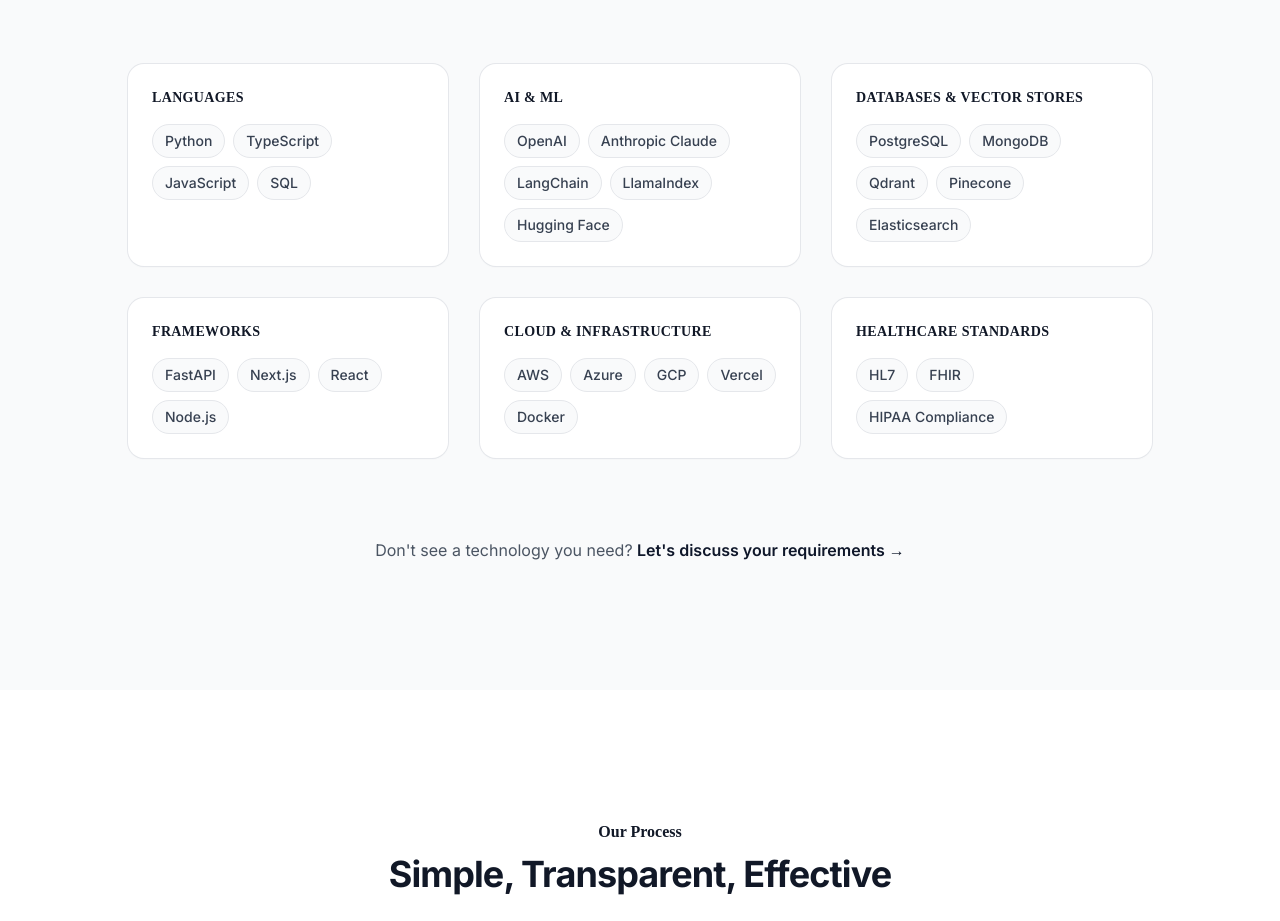
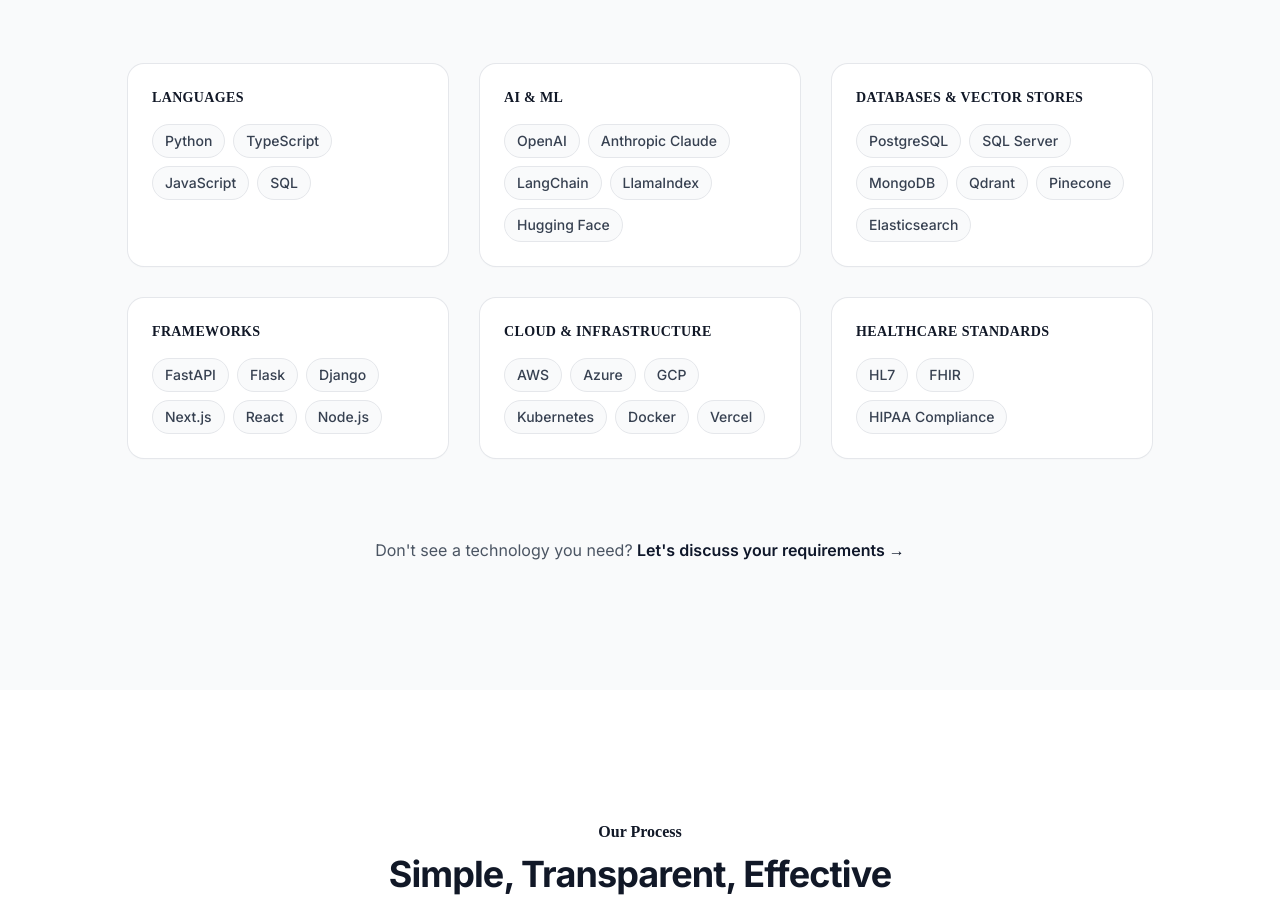
Before and after one commit to ZakriaRehman/makenzie-website, a Next.js app: page / in a window 1280 px wide. Shown: the part 3580-4501 px from the top of the page. Built offline with nearby package versions, Linux system fonts and the light colour scheme.

Commit message:
Fixed Technology Section

```diff
--- a/src/components/TechStack.tsx
+++ b/src/components/TechStack.tsx
@@ -9,15 +9,15 @@
   },
   {
     category: 'Databases & Vector Stores',
-    technologies: ['PostgreSQL', 'MongoDB', 'Qdrant', 'Pinecone', 'Elasticsearch'],
+    technologies: ['PostgreSQL', 'SQL Server', 'MongoDB', 'Qdrant', 'Pinecone', 'Elasticsearch'],
   },
   {
     category: 'Frameworks',
-    technologies: ['FastAPI', 'Next.js', 'React', 'Node.js'],
+    technologies: ['FastAPI', 'Flask', 'Django', 'Next.js', 'React', 'Node.js'],
   },
   {
     category: 'Cloud & Infrastructure',
-    technologies: ['AWS', 'Azure', 'GCP', 'Vercel', 'Docker'],
+    technologies: ['AWS', 'Azure', 'GCP', 'Kubernetes', 'Docker', 'Vercel'],
   },
   {
     category: 'Healthcare Standards',
```
